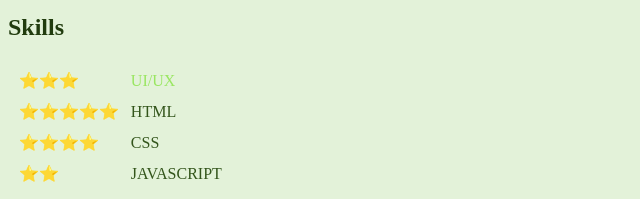
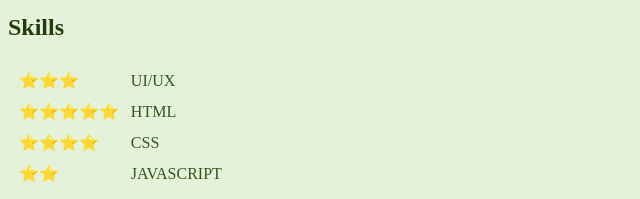
Before and after one commit to justpresh12/self, a plain HTML site: page index.html in a window 1280 px wide. Shown: the part 649-848 px from the top of the page, 0-640 px from the left. Drawn offline with Linux system fonts and the light colour scheme.

Commit message:
Add files via upload

```diff
--- a/css/styles.css
+++ b/css/styles.css
@@ -8,4 +8,3 @@ body {background: linear-gradient(to top, #E3F2D9 0%, #E3F2D9 58%, #C4E4AF 58%,
         p{color: #33551B}
         li{color: #33551B}
         td{color: #33551B}
-        td.one{color: #99e661;}
```
